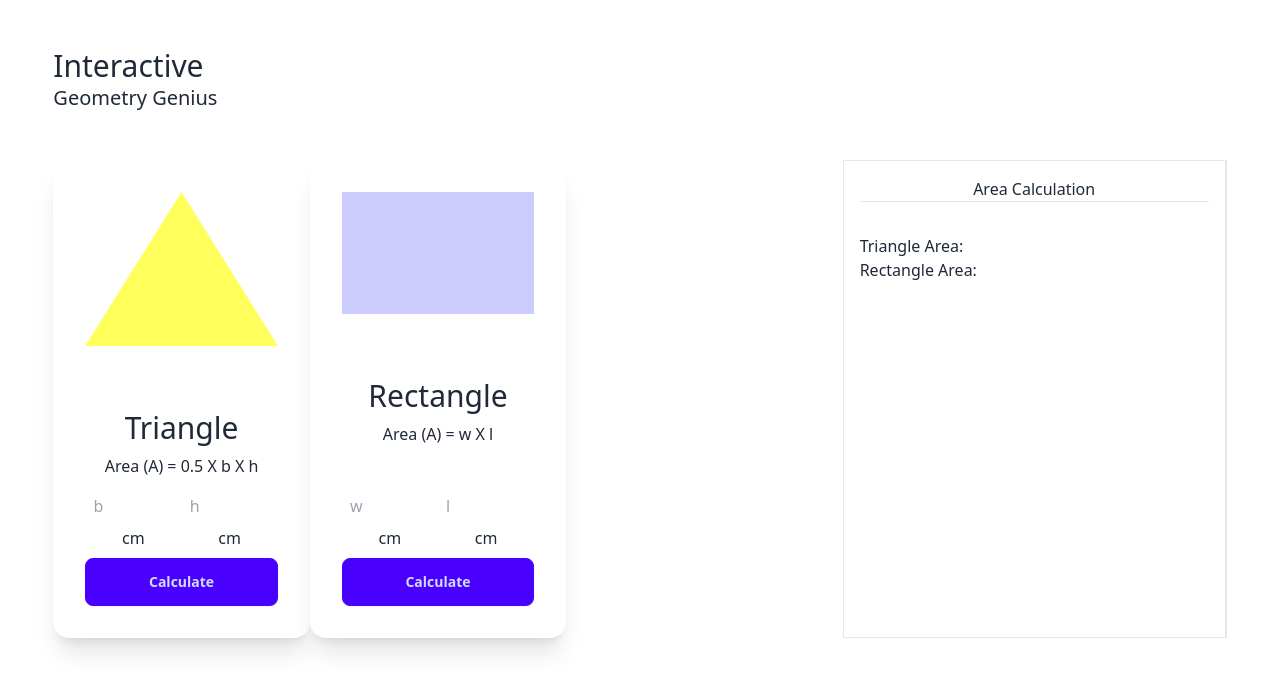
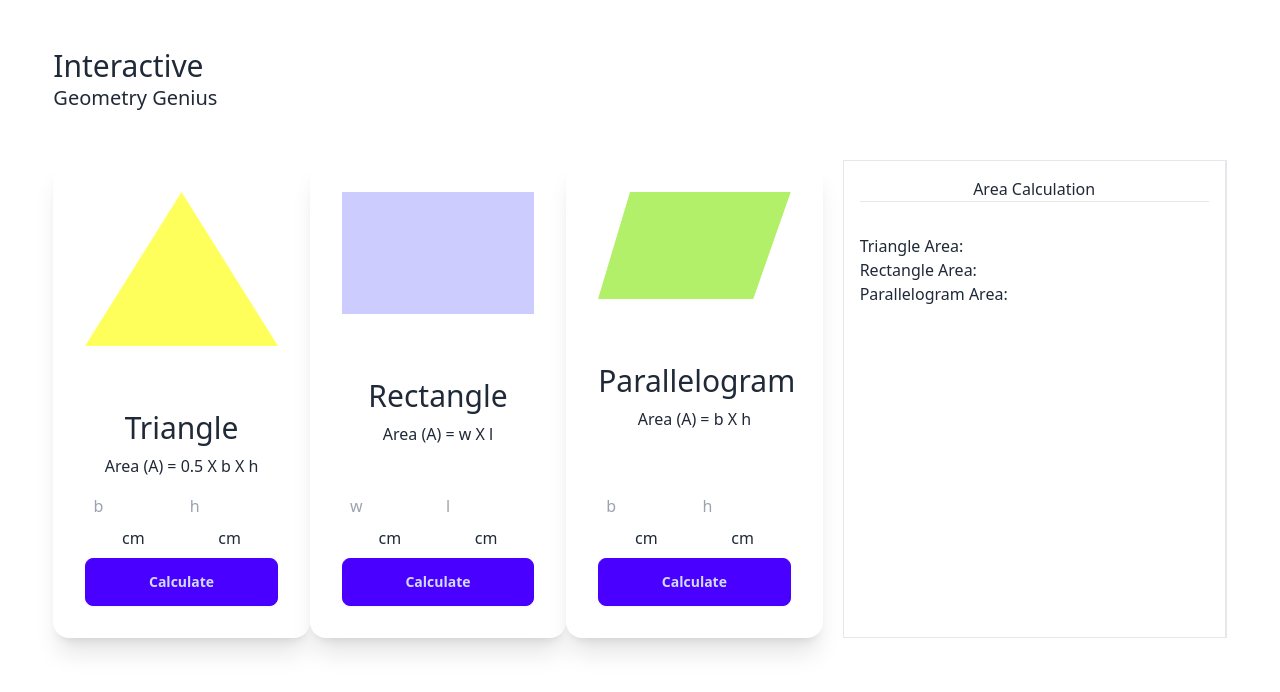
Before and after one commit to maasajal/geometry-genius, a plain HTML site: page index.html in a window 1280 px wide. Drawn offline with nearby package versions, Linux system fonts and the light colour scheme.

Commit message:
Parallelogram area calculated

```diff
--- a/index.html
+++ b/index.html
@@ -101,6 +101,47 @@
               </div>
             </div>
           </div>
+
+          <!-- Parallelogram card -->
+          <div class="card bg-base-100 shadow-xl text-center">
+            <figure class="p-8">
+              <img src="./images/parallelogram.png" alt="parallelogram" />
+            </figure>
+            <div class="card-body">
+              <h2 class="text-center text-3xl">Parallelogram</h2>
+              <p>Area (A) = b X h</p>
+              <div class="flex justify-evenly">
+                <label for="para-base">
+                  <input
+                    class="p-2 w-24"
+                    type="text"
+                    name="para-base"
+                    id="para-base"
+                    placeholder="b"
+                  />
+                  cm
+                </label>
+                <label for="para-height">
+                  <input
+                    class="p-2 w-24"
+                    type="text"
+                    name="para-height"
+                    id="para-height"
+                    placeholder="h"
+                  />
+                  cm
+                </label>
+              </div>
+              <div class="card-actions">
+                <button
+                  onclick="calculateParallelogramArea()"
+                  class="btn btn-primary w-full"
+                >
+                  Calculate
+                </button>
+              </div>
+            </div>
+          </div>
         </div>
         <!-- Geometry area calculation -->
         <div class="w-96 border border-r-2 p-4">
@@ -109,6 +150,7 @@
           <div class="my-8">
             <p>Triangle Area: <span id="triangleArea"></span></p>
             <p>Rectangle Area: <span id="rectangleArea"></span></p>
+            <p>Parallelogram Area: <span id="parallelogramArea"></span></p>
           </div>
         </div>
       </div>
--- a/js/scripts.js
+++ b/js/scripts.js
@@ -12,6 +12,13 @@ function calculateRectArea() {
   setArea("rectangleArea", area);
   console.log(area);
 }
+function calculateParallelogramArea() {
+    const base = getInputValue("para-base");
+    const height = getInputValue("para-height");
+    const area = base * height;
+    setArea("parallelogramArea", area);
+    console.log(area);
+  }
 function getInputValue(idName) {
   const value = parseFloat(document.getElementById(idName).value);
   return value;
```
